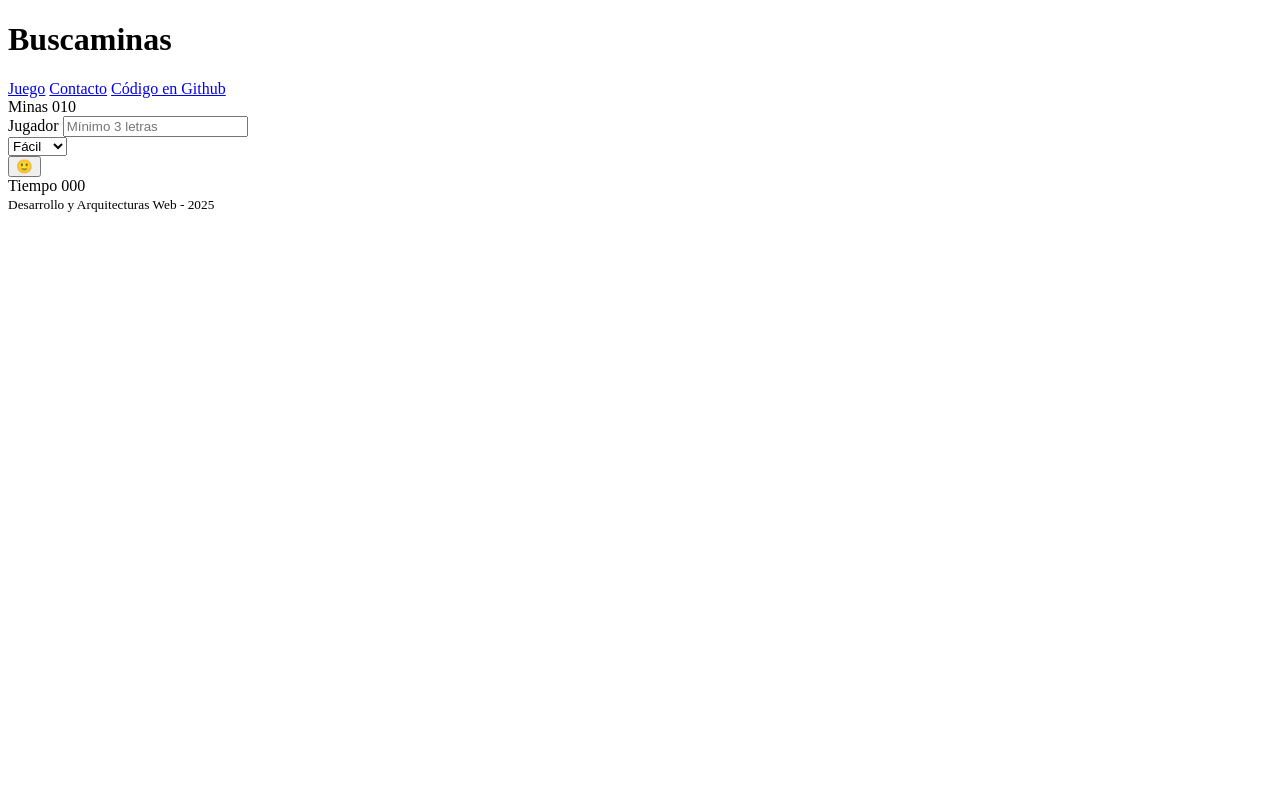
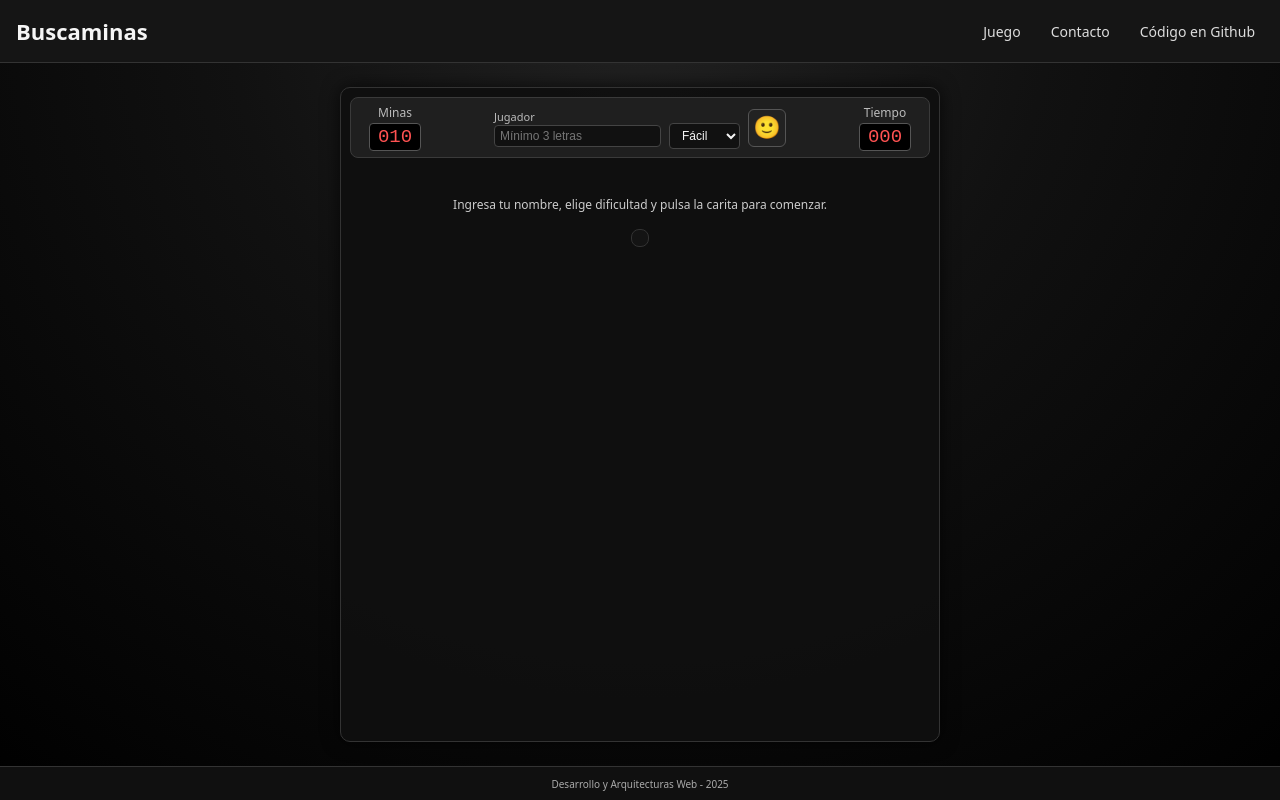
Before and after one commit to franrucci/buscaminas-web, a plain HTML site: page index.html in a window 1280 px wide. Drawn offline with Linux system fonts and the light colour scheme.

Commit message:
Implementación de CSS

```diff
--- /dev/null
+++ b/css/estilos.css
@@ -0,0 +1,305 @@
+* {
+    box-sizing: border-box;
+}
+
+html,
+body {
+    margin: 0;
+    padding: 0;
+}
+
+body {
+    font-family: system-ui, -apple-system, BlinkMacSystemFont, "Segoe UI", sans-serif;
+    background: radial-gradient(circle at top, #222222 0, #111111 40%, #000000 100%);
+    color: #f5f5f5;
+    overflow-x: hidden;
+}
+
+.pagina {
+    min-height: 100vh;
+    display: flex;
+    flex-direction: column;
+}
+
+.encabezado {
+    display: flex;
+    align-items: center;
+    justify-content: space-between;
+    gap: 16px;
+    padding: 16px 16px;
+    background: #151515;
+    border-bottom: 1px solid #333333;
+}
+
+.encabezado-titulo {
+    margin: 0;
+    font-size: 22px;
+}
+
+.navegacion-principal {
+    display: flex;
+    gap: 12px;
+}
+
+.navegacion-principal-enlace {
+    font-size: 14px;
+    color: #dddddd;
+    text-decoration: none;
+    padding: 4px 9px;
+    border-radius: 4px;
+    transition: background 0.15s ease, color 0.15s ease;
+}
+
+.navegacion-principal-enlace:hover {
+    background: #2b2b2b;
+    color: #ffffff;
+}
+
+.zona-juego {
+    flex: 1;
+    display: flex;
+    justify-content: center;
+    padding: 24px 16px;
+}
+
+.marco-juego {
+    display: flex;
+    flex-direction: column;
+    align-items: center;
+    gap: 8px;
+    padding: 9px;
+    background: #0f0f0ff2;
+    border-radius: 10px;
+    border: 1px solid #333333;
+    box-shadow: 0 0 18px #000000b3;
+    max-width: 600px;
+    width: 100%;
+}
+
+.barra-juego {
+    display: flex;
+    align-items: center;
+    justify-content: space-between;
+    gap: 12px;
+    width: 100%;
+    padding: 6px 9px;
+    background: #1f1f1f;
+    border-radius: 8px;
+    border: 1px solid #3a3a3a;
+}
+
+.panel-numero {
+    display: flex;
+    flex-direction: column;
+    align-items: center;
+    min-width: 70px;
+}
+
+.panel-numero-etiqueta {
+    font-size: 12px;
+    color: #bbbbbb;
+    margin-bottom: 2px;
+}
+
+.panel-numero-valor {
+    display: inline-block;
+    min-width: 52px;
+    padding: 2px 6px;
+    text-align: center;
+    border-radius: 4px;
+    background: #000000;
+    color: #ff5252;
+    font-family: "Courier New", monospace;
+    font-size: 19px;
+    border: 1px solid #555555;
+}
+
+.barra-juego-controles-centrales {
+    display: flex;
+    align-items: center;
+    justify-content: center;
+    gap: 8px;
+    flex: 1;
+}
+
+.campo-nombre {
+    display: flex;
+    flex-direction: column;
+    min-width: 120px;
+}
+
+.campo-nombre label {
+    font-size: 11px;
+    color: #bbbbbb;
+    margin-bottom: 1px;
+}
+
+.campo-nombre input {
+    font-size: 12px;
+    padding: 3px 5px;
+    border-radius: 4px;
+    border: 1px solid #444444;
+    background: #111111;
+    color: #f5f5f5;
+}
+
+.campo-nombre input:focus {
+    outline: 2px solid #4caf50;
+}
+
+.campo-dificultad select {
+    font-size: 12px;
+    padding: 4px 8px;
+    border-radius: 4px;
+    border: 1px solid #444444;
+    background: #111111;
+    color: #f5f5f5;
+    cursor: pointer;
+    margin-top: 16px;
+}
+
+.boton-cara {
+    display: flex;
+    align-items: center;
+    justify-content: center;
+    width: 38px;
+    height: 38px;
+    font-size: 22px;
+    border-radius: 6px;
+    border: 1px solid #555555;
+    background: #222222;
+    cursor: pointer;
+    transition: background 0.15s ease, transform 0.05s ease;
+}
+
+.boton-cara:hover {
+    background: #333333;
+}
+
+.boton-cara:active {
+    transform: scale(0.96);
+}
+
+.mensaje-error {
+    margin: 2px 0 1px 0;
+    min-height: 16px;
+    font-size: 12px;
+    color: #ff7070;
+    align-self: flex-start;
+}
+
+.texto-estado {
+    margin: 0;
+    margin-top: 3px;
+    font-size: 12px;
+    color: #cccccc;
+    text-align: center;
+}
+
+.mensaje-final {
+    margin: 4px 0 0 0;
+    font-size: 13px;
+    font-weight: 500;
+    text-align: center;
+}
+
+.tablero {
+    display: flex;
+    flex-direction: column;
+    align-items: center;
+    margin-top: 8px;
+    padding: 8px;
+    border-radius: 8px;
+    background: #141414;
+    border: 1px solid #333333;
+}
+
+.btn {
+    padding: 6px 12px;
+    border-radius: 4px;
+    border: none;
+    font-size: 13px;
+    cursor: pointer;
+}
+
+.modal {
+    position: fixed;
+    inset: 0;
+    display: none;
+    align-items: center;
+    justify-content: center;
+    background: #00000099;
+    z-index: 1000;
+}
+
+.modal-contenido {
+    width: 90%;
+    max-width: 320px;
+    padding: 16px;
+    border-radius: 8px;
+    background: #181818;
+    border: 1px solid #444444;
+    text-align: center;
+}
+
+.pie {
+    padding: 8px 16px;
+    text-align: center;
+    font-size: 12px;
+    color: #aaaaaa;
+    background: #101010;
+    border-top: 1px solid #333333;
+}
+
+@media (max-width: 600px) {
+    .encabezado {
+        flex-direction: column;
+        align-items: flex-start;
+        gap: 6px;
+    }
+
+    .navegacion-principal {
+        width: 100%;
+        justify-content: space-between;
+        flex-wrap: wrap;
+    }
+
+    .zona-juego {
+        padding: 16px 8px;
+    }
+
+    .marco-juego {
+        max-width: 100%;
+        padding: 12px;
+    }
+
+    .barra-juego {
+        flex-direction: column;
+        align-items: stretch;
+        gap: 6px;
+    }
+
+    .barra-juego-controles-centrales {
+        width: 100%;
+        justify-content: space-between;
+    }
+
+    .campo-nombre {
+        flex: 1;
+    }
+}
+
+@media (max-width: 420px) {
+    .zona-juego {
+        padding: 12px 4px;
+    }
+
+    .marco-juego {
+        border-radius: 0;
+        box-shadow: none;
+    }
+
+    .texto-estado {
+        font-size: 12px;
+    }
+}
--- a/index.html
+++ b/index.html
@@ -4,61 +4,80 @@
 <head>
     <meta charset="UTF-8">
     <meta name="viewport" content="width=device-width, initial-scale=1.0">
+    <link rel="stylesheet" href="css/estilos.css">
     <title>Buscaminas</title>
 </head>
 
 <body>
-    <div>
-        <header>
-            <h1>Buscaminas</h1>
+    <div class="pagina">
+        <header class="encabezado">
+            <h1 class="encabezado-titulo">Buscaminas</h1>
 
-            <nav>
-                <a href="index.html">Juego</a>
-                <a href="contacto.html">Contacto</a>
-                <a href="https://github.com/franrucci" target="_blank" rel="noopener noreferrer">Código en Github</a>
+            <nav class="navegacion-principal">
+                <a href="index.html" class="navegacion-principal-enlace">Juego</a>
+                <a href="contacto.html" class="navegacion-principal-enlace">Contacto</a>
+                <a href="https://github.com/franrucci" class="navegacion-principal-enlace" target="_blank" rel="noopener noreferrer">Código en Github</a>
             </nav>
         </header>
 
-        <main>
-            <section>
-                <div>
-                    <div>
-                        <span>Minas</span>
-                        <span>010</span>
+        <main class="zona-juego">
+            <section class="marco-juego">
+                <div class="barra-juego">
+                    <div class="panel-numero">
+                        <span class="panel-numero-etiqueta">Minas</span>
+                        <span id="contador-minas" class="panel-numero-valor">010</span>
                     </div>
 
-                    <div>
-                        <div>
+                    <!-- nombre, dificultad, emoji -->
+                    <div class="barra-juego-controles-centrales">
+                        <div class="campo-nombre">
                             <label for="nombre-jugador">Jugador</label>
-                            <input type="text" name="nombreJugador" placeholder="Mínimo 3 letras" autocomplete="off">
+                            <input type="text" id="nombre-jugador" name="nombreJugador" placeholder="Mínimo 3 letras" autocomplete="off">
                         </div>
 
-                        <div>
-                            <select name="dificultad">
+                        <div class="campo-dificultad">
+                            <select id="dificultad-juego" name="dificultad">
                                 <option value="facil" selected>Fácil</option>
                                 <option value="media">Media</option>
                                 <option value="dificil">Difícil</option>
                             </select>
                         </div>
 
-                        <button type="button">🙂</button>
+                        <button type="button" id="boton-cara" class="boton-cara">🙂</button>
                     </div>
 
-                    <div>
-                        <span>Tiempo</span>
-                        <span>000</span>
+                    <!-- contador -->
+                    <div class="panel-numero">
+                        <span class="panel-numero-etiqueta">Tiempo</span>
+                        <span id="contador-tiempo" class="panel-numero-valor">000</span>
                     </div>
                 </div>
 
+                <p id="error-nombre-jugador" class="mensaje-error"></p>
+
+                <p id="texto-estado" class="texto-estado" aria-live="polite">
+                    Ingresa tu nombre, elige dificultad y pulsa la carita para comenzar.
+                </p>
+
+                <!-- tablero -->
                 <div id="tablero" class="tablero">
                 </div>
 
+                <p id="mensaje-final" class="mensaje-final"></p>
             </section>
         </main>
 
-        <footer>
+        <footer class="pie">
             <small>Desarrollo y Arquitecturas Web - 2025</small>
         </footer>
+
+        <!-- modal -->
+        <div id="modal-mensaje" class="modal">
+            <div class="modal-contenido">
+                <p id="modal-texto" class="modal-texto"></p>
+                <button type="button" id="modal-cerrar" class="btn btn--principal">Cerrar</button>
+            </div>
+        </div>
     </div>
 </body>
 
```
